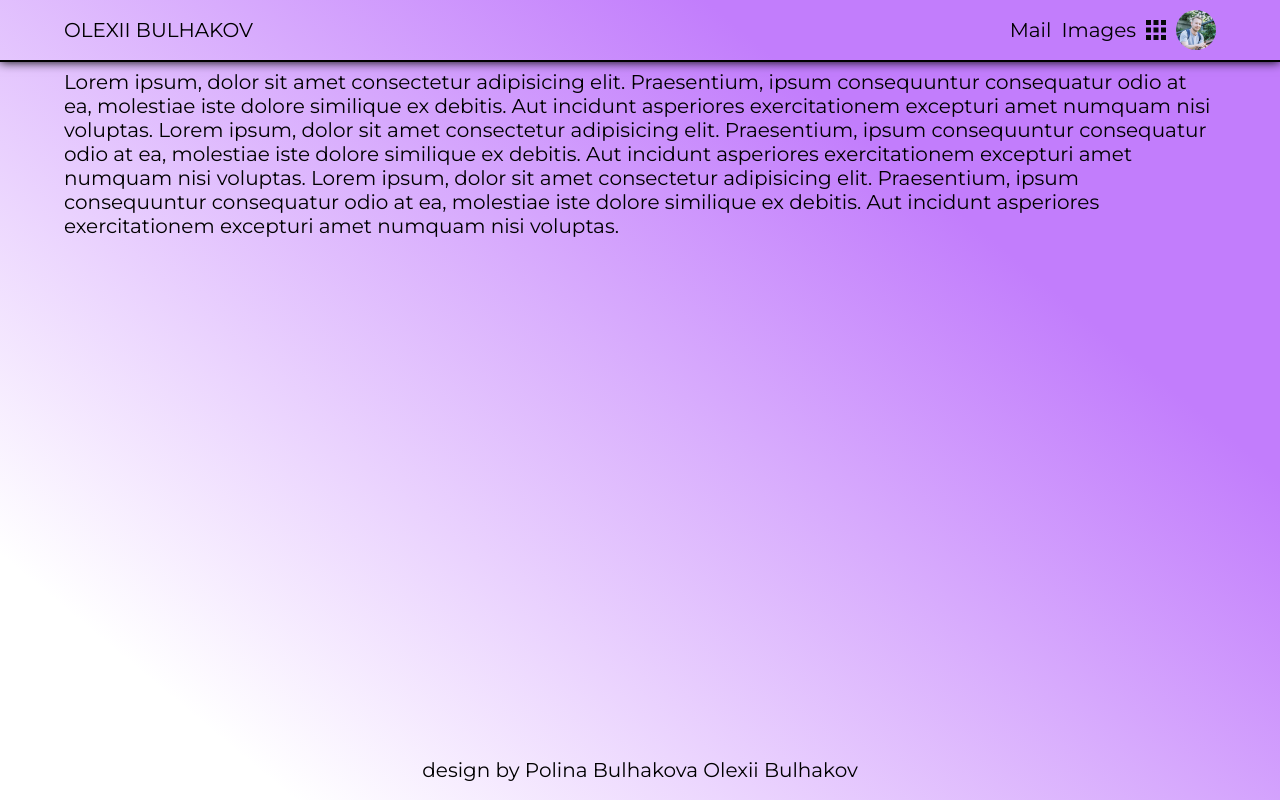
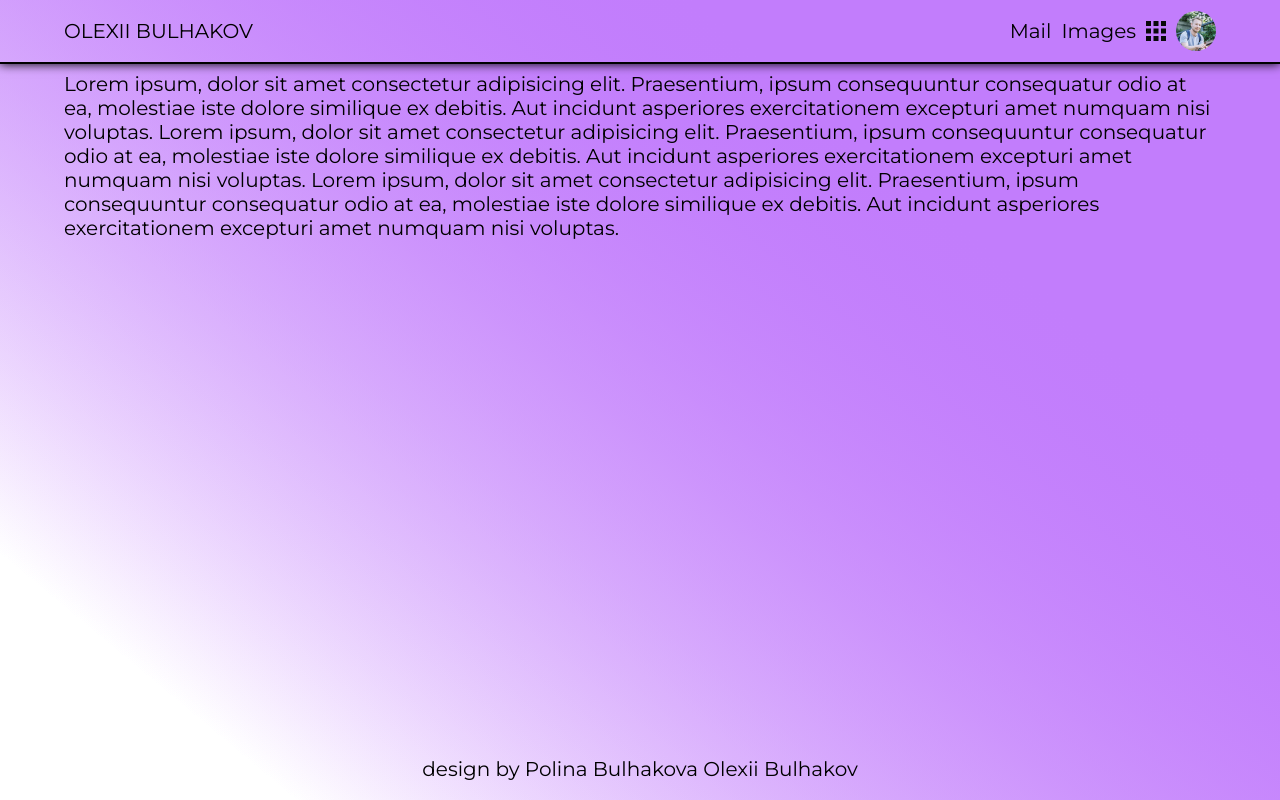
Before and after one commit to bulhakovolexii/hooli-style-popup, a plain HTML site: page index.html in a window 1280 px wide. Drawn offline with Linux system fonts and the light colour scheme.

Commit message:
Commit for sync

```diff
--- a/style.css
+++ b/style.css
@@ -8,19 +8,19 @@ body {
     height: 100%;
     font-family: 'Montserrat', sans-serif;
     font-size: 20px;
+    background: linear-gradient(219.76deg, #C27DFC 25.63%, rgba(234, 235, 237, 0) 86.87%);
 }
 
 .wrapper {
     display: flex;
     flex-direction: column;
     height: 100%;
-    background: linear-gradient(219.76deg, #C27DFC 25.63%, rgba(234, 235, 237, 0) 86.87%);
 }
 
 /* navigation */
 
 .navbar {
-    flex: 0 1 3em;
+    flex: 0 0 62px;
     display: flex;
     align-items: center;
     justify-content: center;
@@ -132,7 +132,7 @@ body {
 /* footer */
 
 footer {
-    flex: 0 1 3em;
+    flex: 0 0 62px;
     display: flex;
     align-items: center;
     justify-content: center;
```
